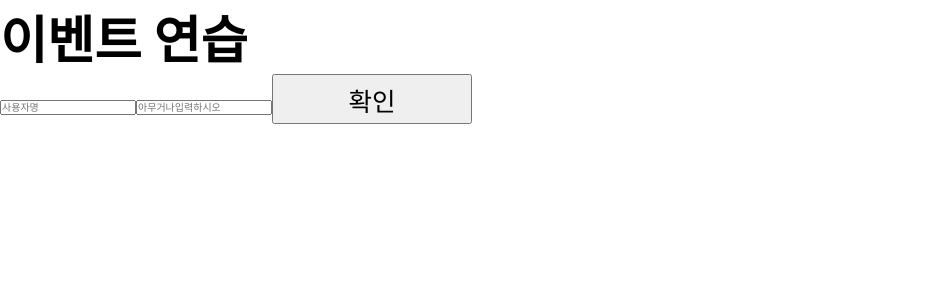
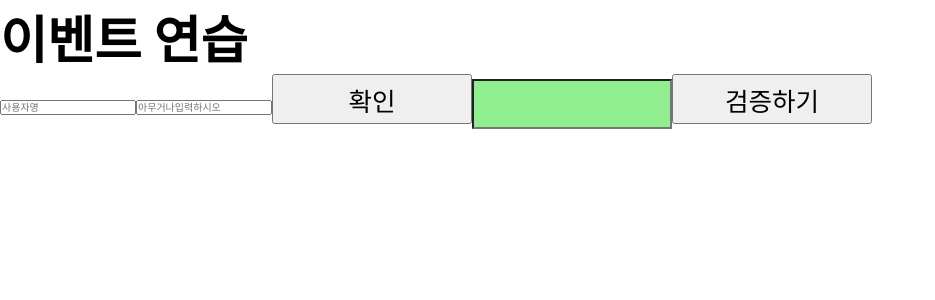
Before and after one commit to YANGSANGHEE/reactStudy, a React (Create React App) app in the folder usestate/: page / in a window 1280 px wide. Shown: the top 300 px of the page, without its empty margins (0-935 px from the left). Built offline with nearby package versions, Linux system fonts and the light colour scheme.

Commit message:
ref기초

```diff
--- a/usestate/src/App.js
+++ b/usestate/src/App.js
@@ -1,5 +1,6 @@
-import { Component } from 'react';
+import React, { Component } from 'react';
 import EventPractice from './Component/EventPractice.js';
+import Refdom from './Component/Refdom.js';
 import Header from './Component/Header.js';
 import Main from './Component/Main.js';
 import Main2 from './Component/Main2.js';
@@ -22,10 +23,16 @@ import Footer from './Component/Footer.js';
 // }
 
 class App extends Component {
+  input = React.createRef();
+
+  handleFocus = () => {
+    this.input.current.focus();
+  };
   render() {
     return (
       <>
         <EventPractice />
+        <Refdom />
       </>
     );
   }
--- /dev/null
+++ b/usestate/src/Component/Refdom.css
@@ -0,0 +1,15 @@
+input[type='password'] {
+  width: 200px;
+  height: 50px;
+  font-size: 2rem;
+}
+
+input[type='password']:focus {
+  border: 3px solid red;
+}
+.sucess {
+  background-color: lightgreen;
+}
+.failure {
+  background-color: lightcoral;
+}
--- /dev/null
+++ b/usestate/src/Component/Refdom.js
@@ -0,0 +1,60 @@
+import React, { Component } from 'react';
+import './Refdom.css';
+
+class Refdom extends Component {
+  state = {
+    password: '',
+    clicked: 'fase',
+    validated: 'false',
+  };
+
+  handleChange = (e) => {
+    this.setState({
+      password: e.target.value, // password 값을 이벤트 타겟 value로 받음
+    });
+  };
+
+  handleButtonClick = () => {
+    this.setState({
+      clicked: 'true', //click 하면 true
+      validated: this.state.password === '0000', // validated 가 password값이 0000이어야 true
+    });
+    this.input.focus();
+  };
+
+  // input = React.createRef();
+
+  // handleFocus = () => {
+  //   this.input.current.focus();
+  // };
+
+  render() {
+    return (
+      <>
+        <input
+          ref={(ref) => {
+            this.input = ref; // input 에 ref달음 ref ={(ref)=>{this.input = ref}}
+          }}
+          type='password'
+          value={this.state.password}
+          onChange={this.handleChange} // state.password값을 업데이트 하게함
+          className={
+            this.state.clicked
+              ? this.state.validated
+                ? 'sucess'
+                : 'failure'
+              : ''
+            //if(clicked === true){
+            //if(validated === true){
+            //return 'sucess
+            //}else{return 'failure}
+            //}else{return ''}
+          }
+        />
+        <button onClick={this.handleButtonClick}>검증하기</button>
+      </>
+    );
+  }
+}
+
+export default Refdom;
```
